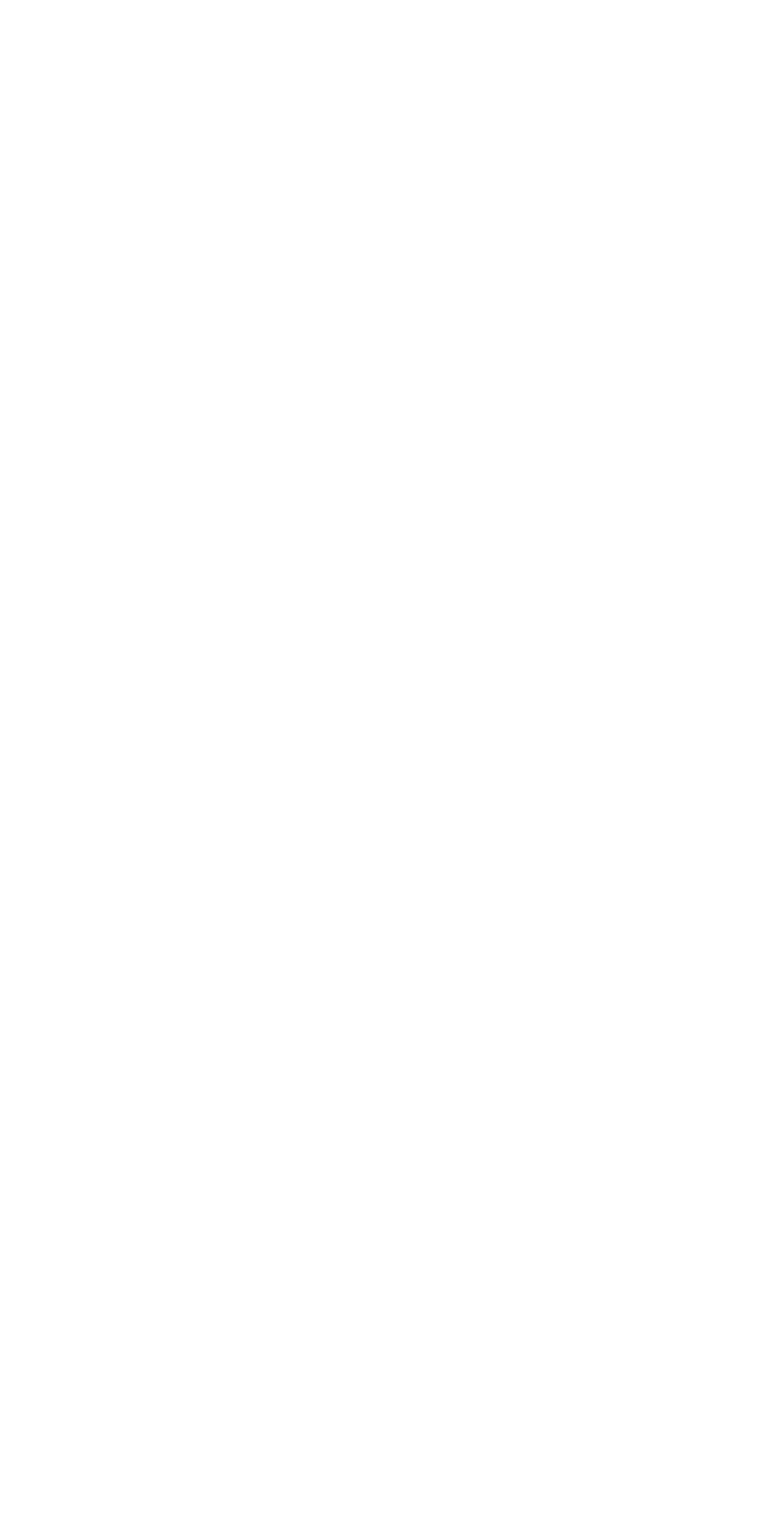
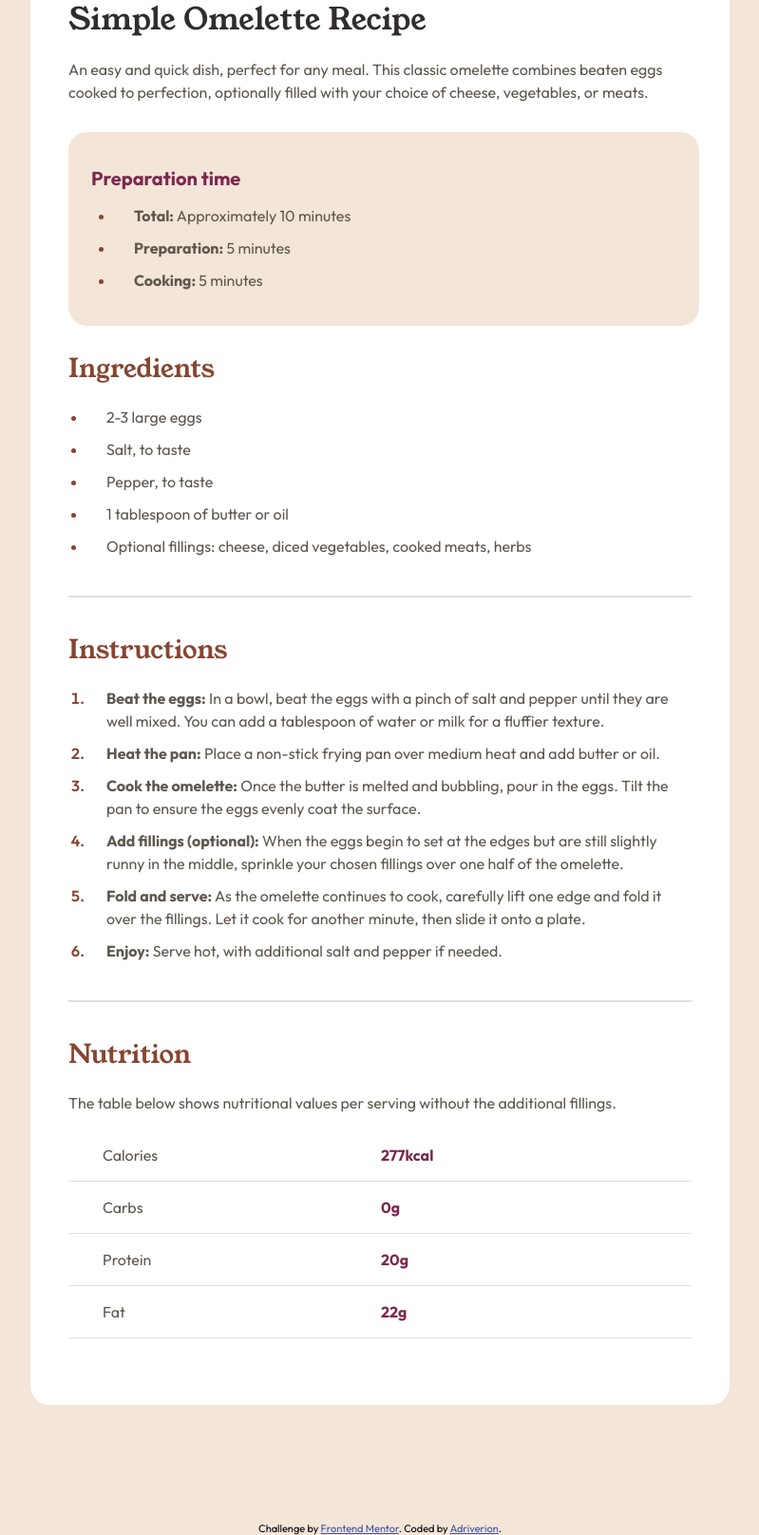
Before and after one commit to Adriverion/recipe-page, a plain HTML site: page index.html in a window 1280 px wide. Shown: the part 506-2122 px from the top of the page at 95% size, without its empty margins (240-1039 px from the left). Before the commit the page ends 800 px from the top, so only its background shows below. Drawn offline with nearby package versions, Linux system fonts and the light colour scheme.

Commit message:
html structure and css styles

```diff
--- /dev/null
+++ b/css/style.css
@@ -0,0 +1,158 @@
+@import url('https://fonts.googleapis.com/css2?family=Outfit:wght@100..900&family=Young+Serif&display=swap');
+
+:root {
+    --white: #ffffff;
+
+    --stone-100: #f3e6d8;
+    --stone-150: #e4ded8;
+    --stone-600: #5f574e;
+    --stone-900: #302d2c;
+
+    --brown-800: #854632;
+
+    --rose-800: #7b284f;
+    --rose-50: #f3e5d8;
+}
+
+body {
+    background-color: var(--rose-50);
+    font-family: "Outfit", sans-serif;
+    font-size: 16px;
+}
+
+main {
+    display: flex;
+    flex-direction: column;
+    align-items: center;
+    justify-content: center;
+    width: 100%;
+    min-height: 100vh;
+}
+
+
+.recipe {
+    margin: 124px 0;
+    max-width: calc(736px - 80px);
+    padding: 40px;
+    border-radius: 20px;
+    background-color: var(--white);
+}
+
+.recipe hr {
+    border: .5px solid var(--stone-150);
+    margin: 40px 0;
+}
+
+.recipe__section {
+    width: 100%;
+    margin: 30px 0;
+}
+
+.recipe__title,
+.recipe__subtitle {
+    font-family: "young Serif", serif;
+    font-weight: 400;
+}
+
+.recipe__title {
+    color: var(--stone-900);
+}
+
+.recipe__subtitle {
+    color: var(--brown-800);
+    font-size: 1.7rem;
+}
+
+.recipe__paragraph {
+    color: var(--stone-600);
+    line-height: 150%;
+    font-weight: 400;
+}
+
+.recipe__list {
+    margin: 0;
+    padding-left: 20px;
+}
+
+.recipe__list-item .recipe__paragraph {
+    margin: 10px 20px;
+}
+
+.recipe__list-item::marker {
+    font-weight: 600;
+    color: var(--brown-800);
+}
+
+.recipe__image {
+    width: 100%;
+    border-radius: 10px;
+    margin-bottom: 20px;
+}
+
+.recipe__section--highlighted {
+    background-color: var(--rose-50);
+    width: calc(100% - 40px);
+    padding: 20px 24px;
+    border-radius: 20px;
+}
+
+.recipe__section--highlighted .recipe__subtitle {
+    font-family: "Outfit", sans-serif;
+    font-size: 20px;
+    font-weight: 700;
+    color: var(--rose-800);
+
+}
+.recipe__section--highlighted .recipe__list {
+    margin: 0 5px;
+}
+
+.recipe__table {
+    width: 100%;
+    border-collapse: collapse;
+    text-align: left;
+}
+
+.recipe__table-col {
+    color: var(--stone-600);
+    line-height: 150%;
+    font-weight: 400;
+    border-bottom: 1px solid var(--stone-150);
+}
+
+.recipe__table th {
+    font-weight: 400;
+    padding: 15px 36px;
+    width: 50%;
+}
+
+.recipe__table td {
+    color: var(--rose-800);
+    font-weight: 700;
+}
+
+
+@media (max-width: 736px) {
+    .recipe {
+        margin: 0;
+        border-radius: initial;
+    }
+
+    .recipe__coverpage {
+        margin: -40px -40px 30px -40px;
+    }
+
+    .recipe__coverpage .recipe__paragraph,
+    .recipe__title {
+        margin: 20px 40px;
+    }
+
+    .recipe__image {
+        border-radius: initial;
+    }
+}
+
+
+
+.attribution { font-size: 11px; text-align: center; }
+.attribution a { color: hsl(228, 45%, 44%); }
--- a/index.html
+++ b/index.html
@@ -3,75 +3,137 @@
 <head>
   <meta charset="UTF-8">
   <meta name="viewport" content="width=device-width, initial-scale=1.0"> <!-- displays site properly based on user's device -->
-
   <link rel="icon" type="image/png" sizes="32x32" href="./assets/images/favicon-32x32.png">
-
+  <link rel="stylesheet" href="https://cdnjs.cloudflare.com/ajax/libs/normalize/8.0.1/normalize.min.css" integrity="sha512-NhSC1YmyruXifcj/KFRWoC561YpHpc5Jtzgvbuzx5VozKpWvQ+4nXhPdFgmx8xqexRcpAglTj9sIBWINXa8x5w==" crossorigin="anonymous" referrerpolicy="no-referrer" />
+  <link rel="stylesheet" href="css/style.css">
   <title>Frontend Mentor | Recipe page</title>
-
-  <!-- Feel free to remove these styles or customise in your own stylesheet 👍 -->
-  <style>
-    .attribution { font-size: 11px; text-align: center; }
-    .attribution a { color: hsl(228, 45%, 44%); }
-  </style>
 </head>
 <body>
-
-  Simple Omelette Recipe
-
+  <main>
+    <article class="recipe">
+      <header class="recipe__coverpage">
+        <img class="recipe__image" src="assets/images/image-omelette.jpeg" alt="omelette image">
+        <h1 class="recipe__title">Simple Omelette Recipe</h1>
+        <p class="recipe__paragraph">
           An easy and quick dish, perfect for any meal. This classic omelette combines beaten eggs cooked
           to perfection, optionally filled with your choice of cheese, vegetables, or meats.
-
-  Preparation time
-
-  Total: Approximately 10 minutes
-  Preparation: 5 minutes
-  Cooking: 5 minutes
-
-  Ingredients
-
+        </p>
+      </header>
+      <section class="recipe__section recipe__section--highlighted">
+        <h2 class="recipe__subtitle">Preparation time</h2>
+        <ul class="recipe__list">
+          <li class="recipe__list-item">
+            <p class="recipe__paragraph">
+              <b>Total:</b> Approximately 10 minutes
+            </p>
+          </li>
+          <li class="recipe__list-item">
+            <p class="recipe__paragraph">
+              <b>Preparation:</b> 5 minutes
+            </p>
+          </li>
+          <li class="recipe__list-item">
+            <p class="recipe__paragraph">
+              <b>Cooking:</b> 5 minutes</li>
+            </p>
+        </ul>
+      </section>
+      <section class="recipe__section">
+        <h2 class="recipe__subtitle">Ingredients</h2>
+        <ul class="recipe__list">
+          <li class="recipe__list-item">
+            <p class="recipe__paragraph">
               2-3 large eggs
+            </p>
+          </li>
+          <li class="recipe__list-item">
+            <p class="recipe__paragraph">
               Salt, to taste
+            </p>
+          </li>
+          <li class="recipe__list-item">
+            <p class="recipe__paragraph">
               Pepper, to taste
+            </p>
+          </li>
+          <li class="recipe__list-item">
+            <p class="recipe__paragraph">
               1 tablespoon of butter or oil
+            </p>
+          </li>
+          <li class="recipe__list-item">
+            <p class="recipe__paragraph">
               Optional fillings: cheese, diced vegetables, cooked meats, herbs
-
-  Instructions
-
-  Beat the eggs: In a bowl, beat the eggs with a pinch of salt and pepper until they are well mixed.
-  You can add a tablespoon of water or milk for a fluffier texture.
-
-  Heat the pan: Place a non-stick frying pan over medium heat and add butter or oil.
-
-  Cook the omelette: Once the butter is melted and bubbling, pour in the eggs. Tilt the pan to ensure
-  the eggs evenly coat the surface.
-
-  Add fillings (optional): When the eggs begin to set at the edges but are still slightly runny in the
-  middle, sprinkle your chosen fillings over one half of the omelette.
-
-  Fold and serve: As the omelette continues to cook, carefully lift one edge and fold it over the
-  fillings. Let it cook for another minute, then slide it onto a plate.
-
-  Enjoy: Serve hot, with additional salt and pepper if needed.
-
-  Nutrition
-
+            </p>
+          </li>
+        </ul>
+      </section>
+      <hr>
+      <section class="recipe__section">
+        <h2 class="recipe__subtitle">Instructions</h2>
+        <ol class="recipe__list">
+          <li class="recipe__list-item">
+            <p class="recipe__paragraph">
+              <b>Beat the eggs:</b> In a bowl, beat the eggs with a pinch of salt and pepper until they are well mixed. You can add a tablespoon of water or milk for a fluffier texture.
+            </p>
+          </li>
+          <li class="recipe__list-item">
+            <p class="recipe__paragraph">
+              <b>Heat the pan:</b> Place a non-stick frying pan over medium heat and add butter or oil.
+            </p>
+          </li>
+          <li class="recipe__list-item">
+            <p class="recipe__paragraph">
+              <b>Cook the omelette:</b> Once the butter is melted and bubbling, pour in the eggs. Tilt the pan to ensure the eggs evenly coat the surface.
+            </p>
+          </li>
+          <li class="recipe__list-item">
+            <p class="recipe__paragraph">
+              <b>Add fillings (optional):</b> When the eggs begin to set at the edges but are still slightly runny in the middle, sprinkle your chosen fillings over one half of the omelette.
+            </p>
+          </li>
+          <li class="recipe__list-item">
+            <p class="recipe__paragraph">
+              <b>Fold and serve:</b> As the omelette continues to cook, carefully lift one edge and fold it over the fillings. Let it cook for another minute, then slide it onto a plate.
+            </p>
+          </li>
+          <li class="recipe__list-item">
+            <p class="recipe__paragraph">
+              <b>Enjoy:</b> Serve hot, with additional salt and pepper if needed.
+            </p>
+          </li>
+        </ol>
+      </section>
+      <hr>
+      <section class="recipe__section">
+        <h2 class="recipe__subtitle">Nutrition</h2>
+        <p class="recipe__paragraph">
           The table below shows nutritional values per serving without the additional fillings.
-
-  Calories
-  277kcal
-
-  Carbs
-  0g
-
-  Protein
-  20g
-
-  Fat
-  22g
-
+        </p>
+        <table class="recipe__table">
+          <tr class="recipe__table-rows">
+            <th class="recipe__table-col">Calories</th>
+            <td class="recipe__table-col">277kcal</td>
+          </tr>
+          <tr class="recipe__table-rows">
+            <th class="recipe__table-col">Carbs</th>
+            <td class="recipe__table-col">0g</td>
+          </tr>
+          <tr class="recipe__table-rows">
+            <th class="recipe__table-col">Protein</th>
+            <td class="recipe__table-col">20g</td>
+          </tr>
+          <tr class="recipe__table-rows">
+            <th class="recipe__table-col">Fat</th>
+            <td class="recipe__table-col">22g</td>
+          </tr>
+        </table>
+      </section>
+    </article>
+  </main>
   <div class="attribution">
     Challenge by <a href="https://www.frontendmentor.io?ref=challenge" target="_blank">Frontend Mentor</a>.
-    Coded by <a href="#">Your Name Here</a>.
+    Coded by <a href="https://github.com/Adriverion">Adriverion</a>.
   </div>
 </body>
 </html>
```
Also changed, not shown: 1 other file. Lines whose indentation alone changed are shown as unchanged.
